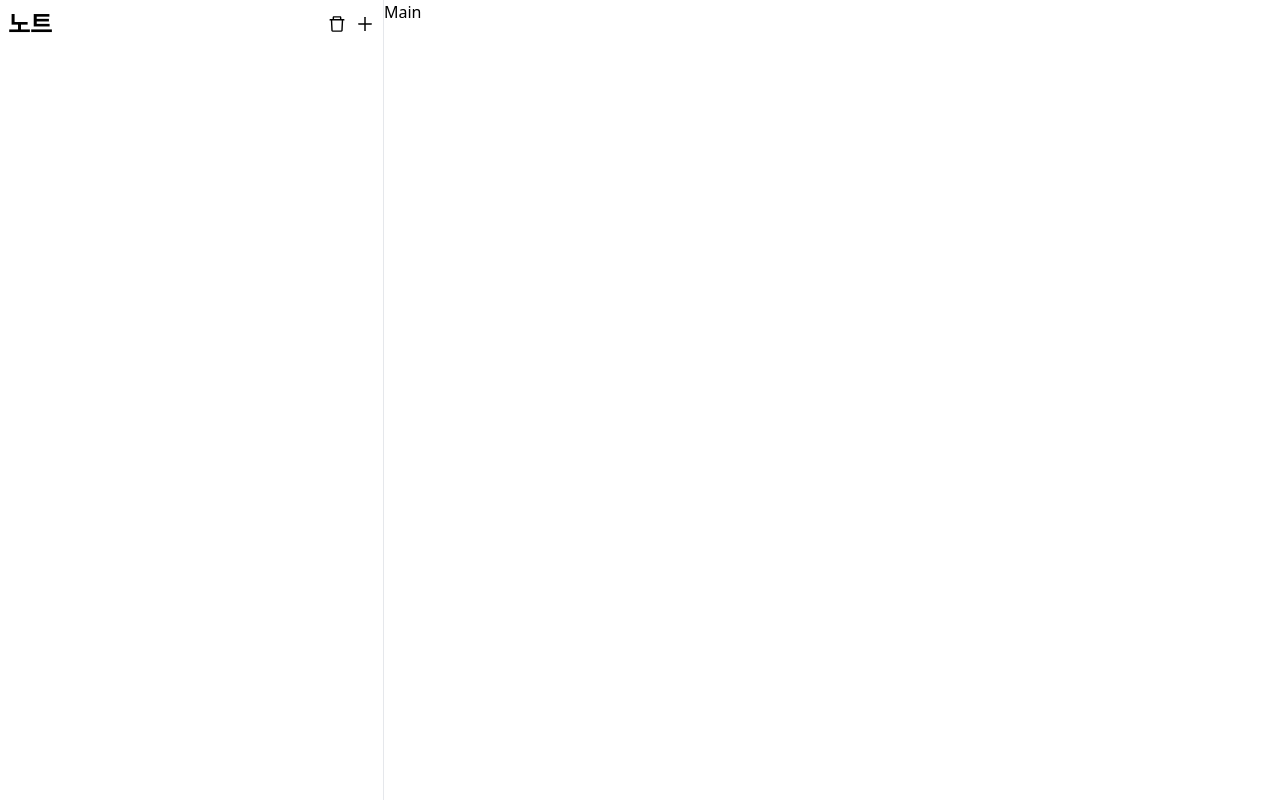
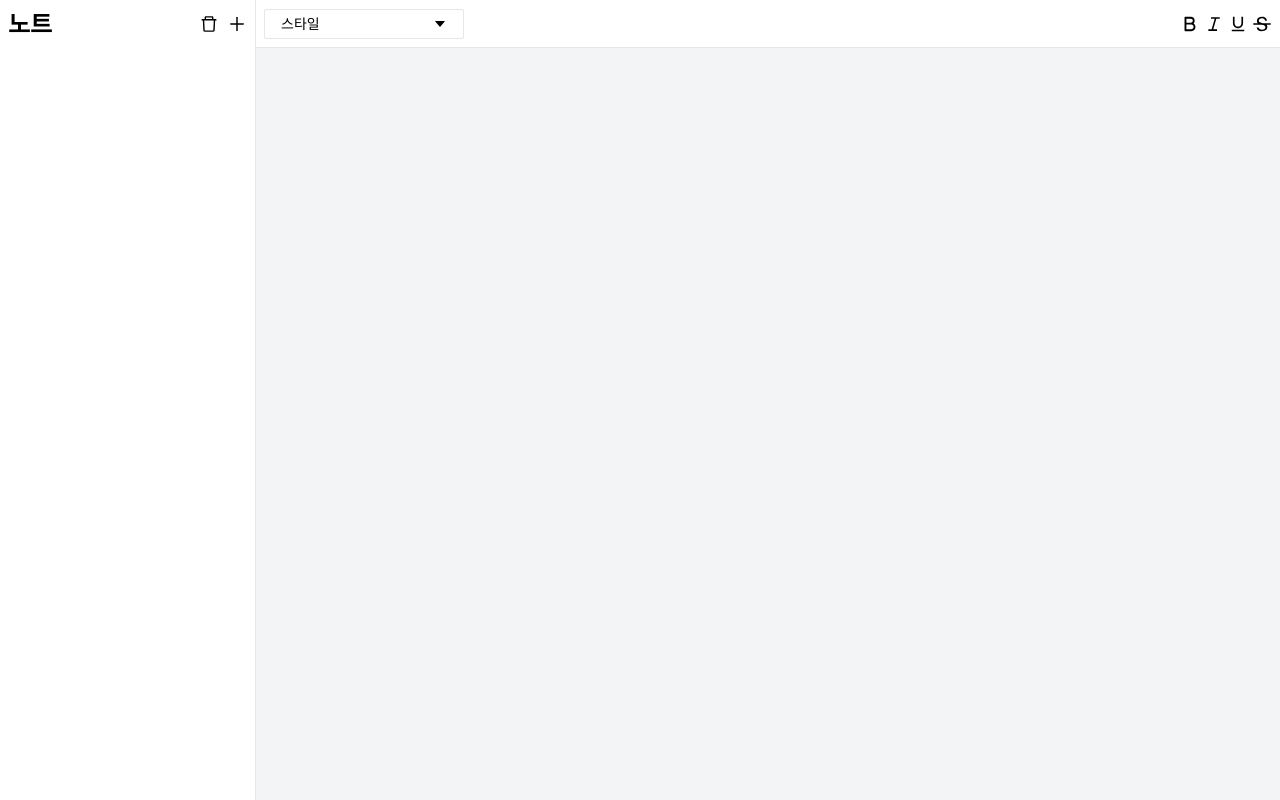
Before and after one commit to geonwooPark/note-app, a React (Vite) app: page / in a window 1280 px wide. Built offline with nearby package versions, Linux system fonts and the light colour scheme.

Commit message:
create a note-update function

```diff
--- a/src/App.tsx
+++ b/src/App.tsx
@@ -1,42 +1,31 @@
 import { useState } from 'react'
 import Main from './components/Main'
 import Sidebar from './components/Sidebar'
-import uuid from 'react-uuid'
 
 export interface NoteType {
   id: string
-  title: string
   content: string
   modDate: number
 }
 
 function App() {
   const [notes, setNotes] = useState<NoteType[]>([])
-
-  const onAddNote = () => {
-    const newNote: NoteType = {
-      id: uuid(),
-      title: '새로운 노트',
-      content: '내용을 입력하세요.',
-      modDate: Date.now(),
-    }
-    setNotes([newNote, ...notes])
-  }
-
-  const onDeleteNote = (currentNote: string | null) => {
-    if (!currentNote) return
-    const result = notes.filter((note) => note.id !== currentNote)
-    setNotes(result)
-  }
+  const [currentNote, setCurrentNote] = useState<NoteType | null>(null)
 
   return (
     <div className="w-full h-[100vh] overflow-hidden flex">
       <Sidebar
-        onAddNote={onAddNote}
-        onDeleteNote={onDeleteNote}
+        currentNote={currentNote}
+        setCurrentNote={setCurrentNote}
         notes={notes}
+        setNotes={setNotes}
       />
-      <Main />
+      <Main
+        currentNote={currentNote}
+        setCurrentNote={setCurrentNote}
+        notes={notes}
+        setNotes={setNotes}
+      />
     </div>
   )
 }
--- a/src/components/Main.tsx
+++ b/src/components/Main.tsx
@@ -1,5 +1,127 @@
-import React from 'react'
+import React, { useEffect, useState } from 'react'
+import {
+  AiFillCaretDown,
+  AiOutlineBold,
+  AiOutlineItalic,
+  AiOutlineStrikethrough,
+  AiOutlineUnderline,
+} from 'react-icons/ai'
+import Dropdown from './Dropdown'
+import { NoteType } from '../App'
 
-export default function Main() {
-  return <div>Main</div>
+interface MainProps {
+  currentNote: NoteType | null
+  setCurrentNote: React.Dispatch<React.SetStateAction<NoteType | null>>
+  notes: NoteType[]
+  setNotes: React.Dispatch<React.SetStateAction<NoteType[]>>
 }
+
+export default function Main({
+  currentNote,
+  setCurrentNote,
+  notes,
+  setNotes,
+}: MainProps) {
+  const [showDropDownList, setShowDropDownList] = useState(false)
+  const [currentContent, setCurrentContent] = useState('')
+
+  const onUpdateNotes = (updatedNote: NoteType) => {
+    const updatedCurrentNote = notes.map((note) => {
+      if (note.id === updatedNote.id) {
+        return updatedNote
+      } else {
+        return note
+      }
+    })
+    setNotes(updatedCurrentNote)
+  }
+
+  const onChange = (e: React.ChangeEvent<HTMLTextAreaElement>) => {
+    if (!currentNote) {
+      return
+    }
+    const { value } = e.target
+    const updatedNote = {
+      id: currentNote.id,
+      content: value,
+      modDate: Date.now(),
+    }
+    onUpdateNotes(updatedNote)
+    setCurrentNote(updatedNote)
+    setCurrentContent(value)
+  }
+
+  useEffect(() => {
+    if (currentNote) {
+      setCurrentContent(currentNote.content)
+    }
+  }, [currentNote])
+
+  return (
+    <div className="w-[80%] h-[100vh]">
+      <div className="h-[48px] border-b flex justify-between items-center p-2">
+        <div className="relative">
+          <div className="flex items-center text-sm relative z-10">
+            <button
+              type="button"
+              className="text-left bg-white w-[100px] md:w-[200px] px-4 py-1 flex items-center justify-between border rounded-sm"
+              onClick={() => {
+                setShowDropDownList(!showDropDownList)
+              }}
+            >
+              {showDropDownList ? '닫기' : '스타일'}
+              <AiFillCaretDown
+                className={`transition duration-200 ease-in-out ${
+                  showDropDownList && 'rotate-180'
+                }`}
+              />
+            </button>
+          </div>
+
+          <div className="absolute overflow-hidden">
+            <Dropdown visibility={showDropDownList}>
+              <ul className="bg-white w-[100px] md:w-[200px] px-4 text-left border shadow-md rounded-sm text-sm">
+                <li className="py-2 border-b">
+                  <button type="button">제목</button>
+                </li>
+                <li className="py-2 border-b">
+                  <button type="button">머릿말</button>
+                </li>
+                <li className="py-2 border-b">
+                  <button type="button">부머릿말</button>
+                </li>
+                <li className="py-2 border-b">
+                  <button type="button">본문</button>
+                </li>
+                <li className="py-2">
+                  <button type="button">목록</button>
+                </li>
+              </ul>
+            </Dropdown>
+          </div>
+        </div>
+
+        <div className="flex items-center">
+          <button className="mr-1">
+            <AiOutlineBold size={20} />
+          </button>
+          <button className="mr-1">
+            <AiOutlineItalic size={20} />
+          </button>
+          <button className="mr-1">
+            <AiOutlineUnderline size={20} />
+          </button>
+          <button>
+            <AiOutlineStrikethrough size={20} />
+          </button>
+        </div>
+      </div>
+      <textarea
+        name="textarea"
+        className="w-full h-full px-3 py-2 bg-gray-100 outline-none resize-none"
+        value={currentContent}
+        onChange={onChange}
+      ></textarea>
+    </div>
+  )
+}
--- a/src/components/Note.tsx
+++ b/src/components/Note.tsx
@@ -4,24 +4,25 @@ import { NoteType } from '../App'
 
 interface NoteProps {
   note: NoteType
-  currentNote: string | null
-  setCurrentNote: React.Dispatch<React.SetStateAction<string | null>>
+  currentNote: NoteType | null
+  setCurrentNote: React.Dispatch<React.SetStateAction<NoteType | null>>
 }
 
 export default function Note({ note, currentNote, setCurrentNote }: NoteProps) {
   return (
     <div
       key={note.id}
-      onClick={() => setCurrentNote(note.id)}
+      onClick={() => {
+        setCurrentNote(note)
+      }}
       className={`p-2 rounded-md
        cursor-pointer transition duration-200 hover:bg-gray-100 ${
-         currentNote === note.id && 'bg-yellow-300 hover:bg-yellow-300'
+         currentNote?.id === note.id && 'bg-yellow-300 hover:bg-yellow-300'
        }`}
     >
-      <div>
-        <strong>{note.title}</strong>
+      <div className="truncate">
+        <strong>{note.content ? note.content : '새로운 노트'}</strong>
       </div>
-      <p className="text-sm">{note.content}</p>
       <small>{timeForToday(note.modDate)}</small>
     </div>
   )
--- a/src/components/Sidebar.tsx
+++ b/src/components/Sidebar.tsx
@@ -1,27 +1,45 @@
-import React, { useState } from 'react'
+import React from 'react'
 import { AiOutlineDelete, AiOutlinePlus } from 'react-icons/ai'
 import { NoteType } from '../App'
 import Note from './Note'
+import uuid from 'react-uuid'
 
 interface SidebarProps {
-  onAddNote: () => void
-  onDeleteNote: (currentNote: string | null) => void
+  currentNote: NoteType | null
+  setCurrentNote: React.Dispatch<React.SetStateAction<NoteType | null>>
   notes: NoteType[]
+  setNotes: React.Dispatch<React.SetStateAction<NoteType[]>>
 }
 
 export default function Sidebar({
-  onAddNote,
-  onDeleteNote,
+  currentNote,
+  setCurrentNote,
   notes,
+  setNotes,
 }: SidebarProps) {
-  const [currentNote, setCurrentNote] = useState<string | null>(null)
+  const onAddNote = () => {
+    const newNote: NoteType = {
+      id: uuid(),
+      content: '',
+      modDate: Date.now(),
+    }
+    setNotes([newNote, ...notes])
+    setCurrentNote(newNote)
+  }
+
+  const onDeleteNote = () => {
+    if (!currentNote) return
+    const result = notes.filter((note) => note.id !== currentNote.id)
+    setNotes(result)
+    setCurrentNote(null)
+  }
 
   return (
-    <div className="w-[30%] h-[100vh] border-r p-2">
+    <div className="w-[20%] min-w-[160px] h-[100vh] border-r p-2">
       <div className="flex justify-between items-center mb-4">
         <h1 className="text-2xl font-bold">노트</h1>
         <div className="flex items-center">
-          <button onClick={() => onDeleteNote(currentNote)}>
+          <button onClick={() => onDeleteNote()}>
             <AiOutlineDelete size={20} className="mr-2" />
           </button>
           <button onClick={onAddNote}>
@@ -34,6 +52,7 @@ export default function Sidebar({
           {notes.map((note) => {
             return (
               <Note
+                key={note.id}
                 note={note}
                 currentNote={currentNote}
                 setCurrentNote={setCurrentNote}
```
